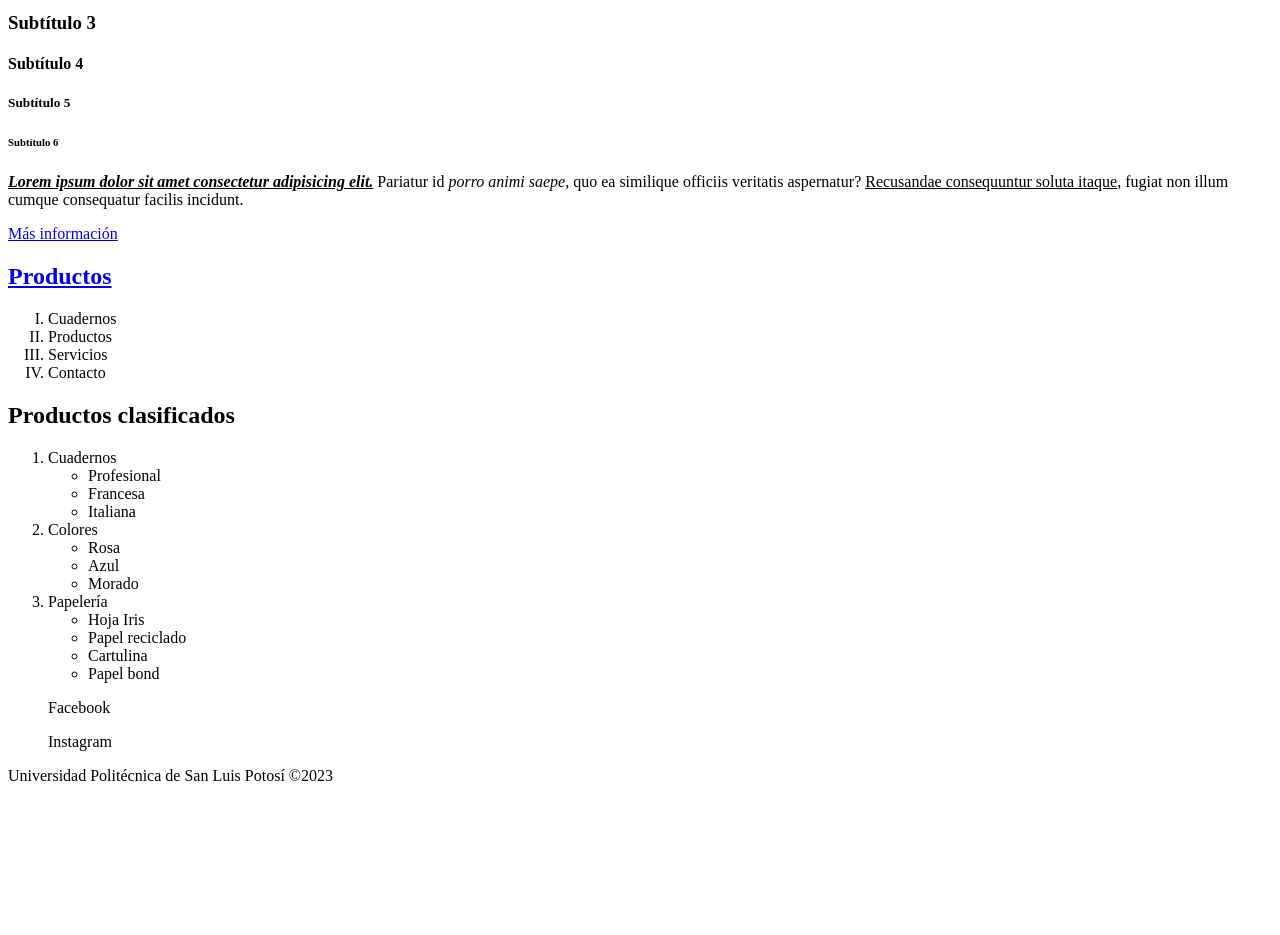
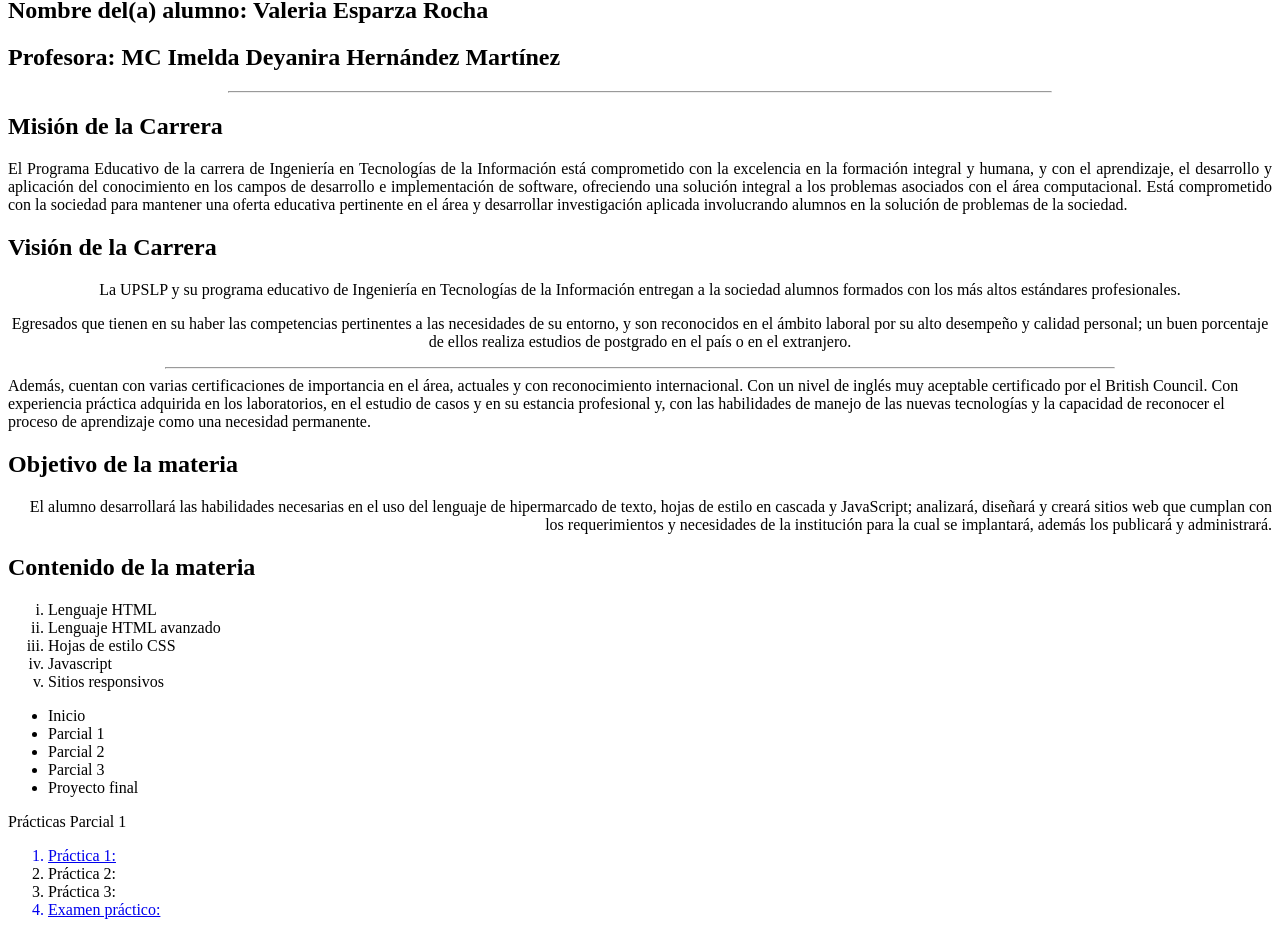
Before and after one commit to valeesrocha/Portafolio, a plain HTML site: page index.html in a window 1280 px wide. Shown: the part 290-1225 px from the top of the page. Before the commit the page ends 1083 px from the top, so only its background shows below. Drawn offline with Linux system fonts and the light colour scheme.

Commit message:
Add files via upload

```diff
--- a/index.html
+++ b/index.html
@@ -1,90 +1,71 @@
 <!DOCTYPE html>
-</html>
 <html lang="en">
 <head>
-    <meta charset="UTF-8">
-    <meta http-equiv="X-UA-Compatible" content="IE=edge">
-    <meta name="viewport" content="width=device-width, initial-scale=1.0">
-    <title>Document</title>
+    <title>Portafolio de evidencias</title>
+    <link rel="icon" type="image/jpg" href="img/logo.jpg"
 </head>
+<hgroup>
+    <h1 align="center">Materia: Programación web I</h1>
+    <h1 align="center">Carrera: Tecnologías de la Información</h1>
+    <h1 align="center">Semestre: Primavera 2023
+    </h1>
+</hgroup>
+<hr width="75%"></hr>
+<h2 align="center">Universidad Politécnica de San Luis Potosí</h2>
+<hr width="75%"></hr>
+<hgroup>
+<h2>Nombre del(a) alumno: Valeria Esparza Rocha</h2>
+<h2>Profesora: MC Imelda Deyanira Hernández Martínez</h2>
+</hgroup>
+<hr width="65%"></hr>
+<h2>Misión de la Carrera</h2>
 <body>
-    <header>
-        <nav>
-    <section>
-                <h2>Barra de navegación</h2>
-                <ul type="square">
-                 <li><a href="Index.html">Inicio</a></li>
-                 <li><a href="Productos.html">Productos</a></li>
-                 <li> <a href="Servicios.html">Servicios</a></li>
-                 <li><a href="Contacto.html">Contacto</a></li>
-                 <li><a href="Ayuda.html">Ayuda</a></li>
-                </ul type="square">
-     </section>
-          </nav>
-          <hr width="75%"></hr>
-    <h1>Título principal</h1>
-    <h2>Subtítulo 2</h2>
-    <h3>Subtítulo 3</h3>
-    <h4>Subtítulo 4</h4>
-    <h5>Subtítulo 5</h5>
-    <h6>Subtítulo 6</h6>
-    </header>
+<p align="justify"> El Programa Educativo de la carrera de Ingeniería en Tecnologías de la Información está comprometido con la excelencia en
+    la formación integral y humana, y con el aprendizaje, el desarrollo y aplicación del conocimiento en los campos de desarrollo
+    e implementación de software, ofreciendo una solución integral a los problemas asociados con el área computacional.
+    Está comprometido con la sociedad para mantener una oferta educativa pertinente en el área y desarrollar investigación
+    aplicada involucrando alumnos en la solución de problemas de la sociedad. </p>
 
-            <p>
-<!-- b para negritas, i para cursiva y u para subrayado-->
-                <b><i><u>Lorem ipsum dolor sit amet consectetur adipisicing elit.</i></b></u> Pariatur id <i>porro animi saepe</i>, quo ea similique officiis veritatis aspernatur? <u>Recusandae consequuntur soluta itaque</u>, fugiat non illum cumque consequatur facilis incidunt.
-            </p>
+<h2>Visión de la Carrera</h2>
+<p align="center">La UPSLP y su programa educativo de Ingeniería en Tecnologías de la Información entregan a la sociedad alumnos formados
+    con los más altos estándares profesionales.
 
-            <!-- Hipervícnulo -->
-            <a href="http://www.upslp.edu.mx" target="_blank">Más información</a>
-            <!-- Para que el hipervínculo se abra en una pestaña nueva-->
+<p align="center">Egresados que tienen en su haber las competencias pertinentes a las necesidades de su entorno, y son reconocidos en el
+    ámbito laboral por su alto desempeño y calidad personal; un buen porcentaje de ellos realiza estudios de postgrado en el
+    país o en el extranjero.</p>
+    <hr width="75%"></hr>
+    Además, cuentan con varias certificaciones de importancia en el área, actuales y con reconocimiento internacional. Con un
+    nivel de inglés muy aceptable certificado por el British Council. Con experiencia práctica adquirida en los laboratorios, en el
+    estudio de casos y en su estancia profesional y, con las habilidades de manejo de las nuevas tecnologías y la capacidad de
+    reconocer el proceso de aprendizaje como una necesidad permanente. </p>
 
+    <h2>Objetivo de la materia</h2>
+<p align="right">El alumno desarrollará las habilidades necesarias en el uso del lenguaje de hipermarcado de texto, hojas de estilo en cascada
+    y JavaScript; analizará, diseñará y creará sitios web que cumplan con los requerimientos y necesidades de la institución para
+    la cual se implantará, además los publicará y administrará.</p>
 
-   <section>
- <h2><a href="productos.html#Marcador1">Productos</a></h2>
-        <ol type="I">
-            <li>Cuadernos</li>
-            <li>Productos</li>
-            <li>Servicios</li>
-            <li>Contacto</li>
-        </ol type="I">
-</section>
-<section>
- <h2>Productos clasificados</h2>
-    <ol>
-        <li>Cuadernos</li>
-            <ul>
-                <li>Profesional</li>
-                <li>Francesa</li>
-                <li>Italiana</li>
-            </ul>
-        <li>Colores</li>
-            <ul>
-                <li>Rosa</li>
-                <li>Azul</li>
-                <li>Morado</li>
-            </ul>
-         <li>Papelería</li>
-            <ul>
-                <li>Hoja Iris</li>
-                <li>Papel reciclado</li>
-                <li>Cartulina</li>
-                <li>Papel bond</li>
-            </ul>
-    </ol>
-</section>
+    <h2>Contenido de la materia</h2>
+        <ol type="i">
+            <li>Lenguaje HTML</li>
+            <li>Lenguaje HTML avanzado</li>
+            <li>Hojas de estilo CSS</li>
+            <li>Javascript</li>
+            <li>Sitios responsivos</li>
+        </ol type="i">
 
-<aside>
-    <blockquote>
-        Facebook
-    </blockquote>
-    <blockquote>
-        Instagram
-    </blockquote>
-</aside>
-<!-- Referencia absoluta conduce a una página externa-->
-<footer>
-    Universidad Politécnica de San Luis Potosí &copy;2023 <!--Registro de marca y pie de página-->
-</footer>
+        <ul>
+             <li>Inicio</li>
+             <li>Parcial 1</li>
+             <li>Parcial 2</li>
+             <li>Parcial 3</li>
+             <li>Proyecto final</li>
+        </ul>
+        <p>Prácticas Parcial 1</p>
+        <ol type="1">
+            <a  href="index.html"><li>Práctica 1:</li></a>
+            <li>Práctica 2:</li>
+            <li>Práctica 3:</li>
+           <a href="oxxo.html"><li >Examen práctico:</li></a>
+        </ol type="1">
 </body>
 </html>
```
